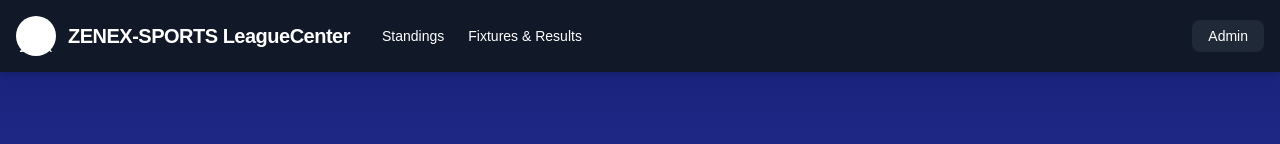
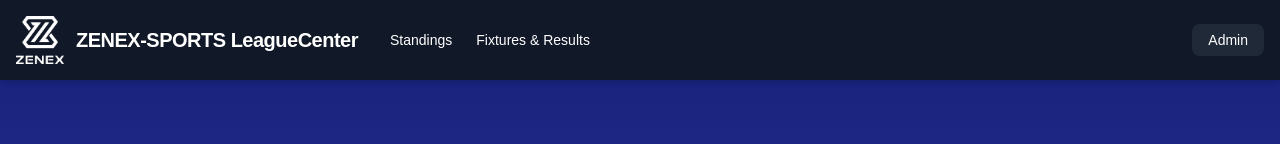
Before and after one commit to clawdfelix-ship-it/football-league-system, a Next.js app: page / in a window 1280 px wide. Shown: the top 144 px of the page. Built offline with nearby package versions, Linux system fonts and the light colour scheme; no server answers; the database is empty.

Commit message:
Update Navbar logo: remove white background circle and increase size

```diff
--- a/components/Navbar.tsx
+++ b/components/Navbar.tsx
@@ -9,12 +9,12 @@ export default function Navbar() {
       <div className="container mx-auto flex justify-between items-center">
         <div className="flex items-center gap-8">
           <Link href="/" className="flex items-center gap-3 hover:opacity-90 transition-opacity">
-            <div className="relative h-10 w-10 flex-shrink-0 bg-white rounded-full p-1">
+            <div className="relative h-12 w-12 flex-shrink-0">
               <Image
                 src="/logo.png"
                 alt="ZENEX Logo"
-                width={40}
-                height={40}
+                width={48}
+                height={48}
                 className="h-full w-full object-contain"
               />
             </div>
```
